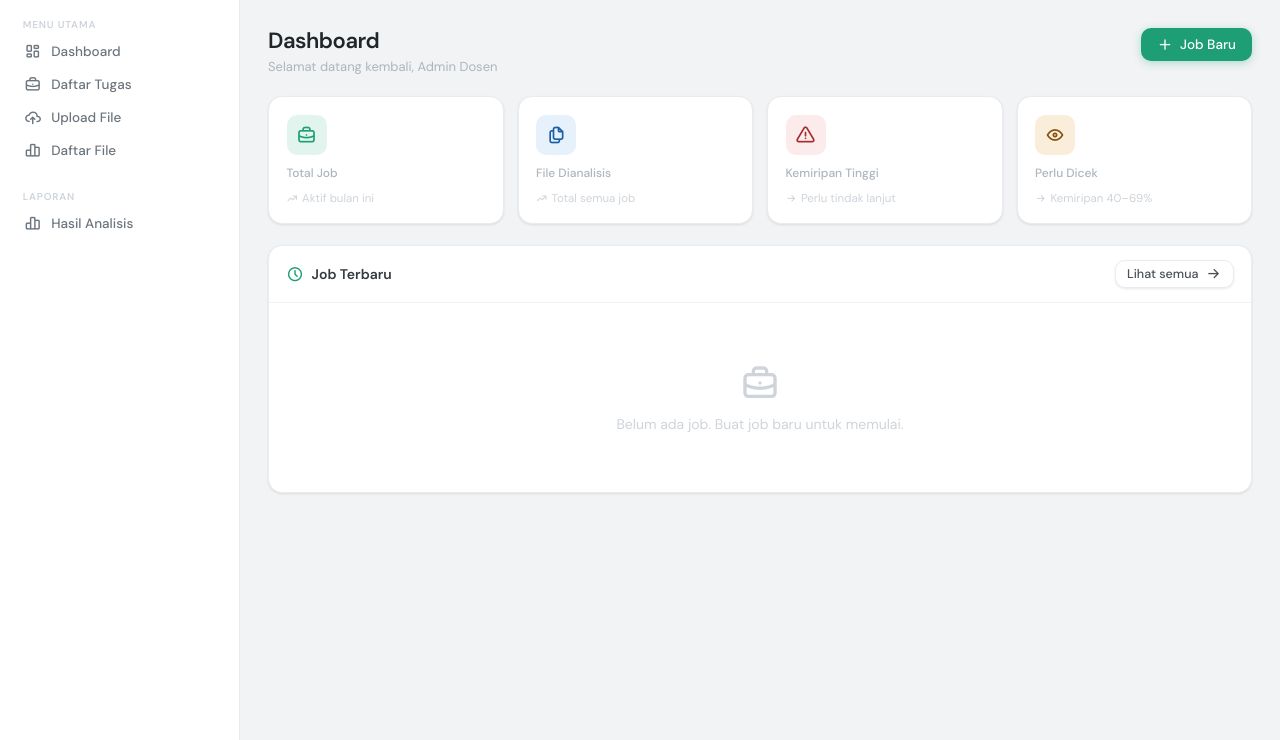
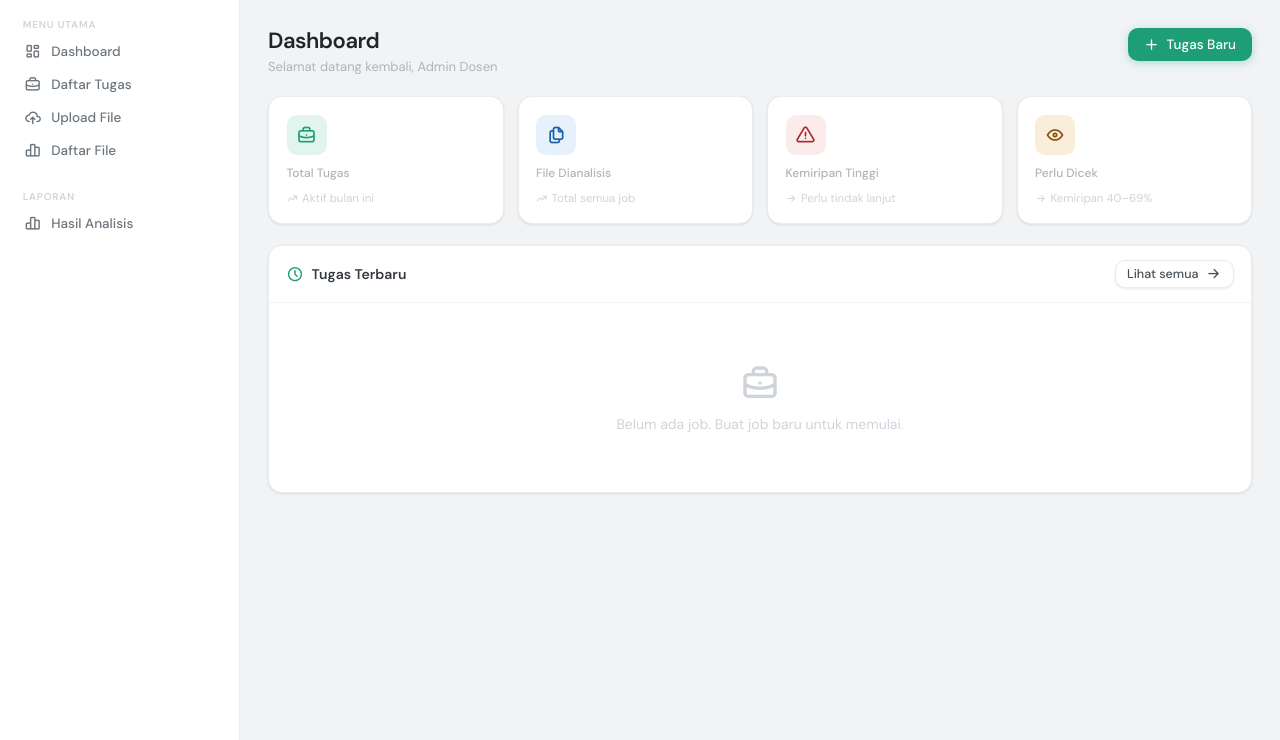
Before and after one commit to DimasFatchurroziq/TugasAkhirD4_Plagiarism_Task_Detector_Improvement, a FastAPI app: template src/templates/pages/dashboard.html in a window 1280 px wide. Shown: the part 60-800 px from the top of the page. Run offline with FastAPI, Linux system fonts and the light colour scheme; the template is opened without the code that fills it, so the values that code supplies are empty; parts of the project's set-up code (start-up, migrations or seed data) failed here and were passed over; some libraries are stand-ins or nearby versions.

Commit message:
fix: job to tugas

```diff
--- a/src/templates/pages/dashboard.html
+++ b/src/templates/pages/dashboard.html
@@ -8,7 +8,7 @@
     <p class="page-sub">Selamat datang kembali, Admin Dosen</p>
   </div>
   <button class="btn btn-primary" onclick="openNewJobModal()">
-    <i class="ti ti-plus"></i> Job Baru
+    <i class="ti ti-plus"></i> Tugas Baru
   </button>
 </div>
 
@@ -17,7 +17,7 @@
   <div class="stat-card">
     <div class="stat-icon green"><i class="ti ti-briefcase"></i></div>
     <div>
-      <div class="stat-label">Total Job</div>
+      <div class="stat-label">Total Tugas</div>
       <div class="stat-value">{{ stats.total_jobs }}</div>
     </div>
     <div class="stat-trend"><i class="ti ti-trending-up"></i> Aktif bulan ini</div>
@@ -52,7 +52,7 @@
 <div class="card">
   <div class="card-header">
     <span class="card-title">
-      <i class="ti ti-clock"></i> Job Terbaru
+      <i class="ti ti-clock"></i> Tugas Terbaru
     </span>
     <a href="{{ url_for('jobs_list') }}" class="btn btn-secondary btn-sm">
       Lihat semua <i class="ti ti-arrow-right"></i>
```
